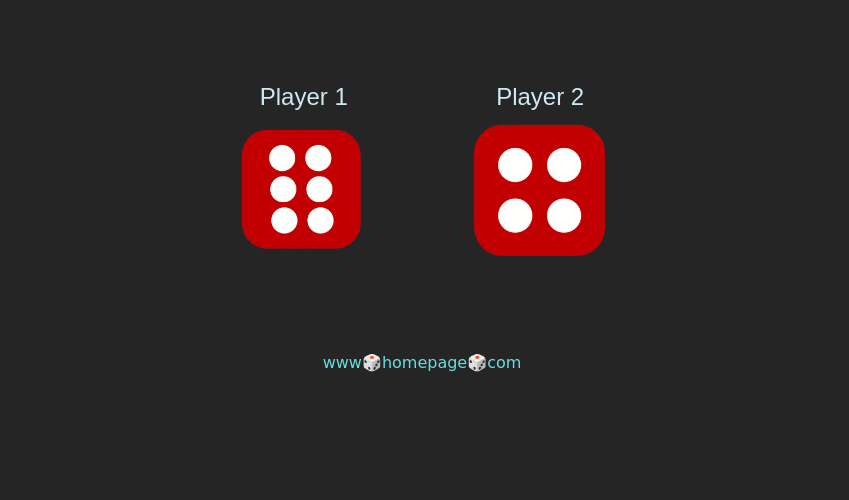
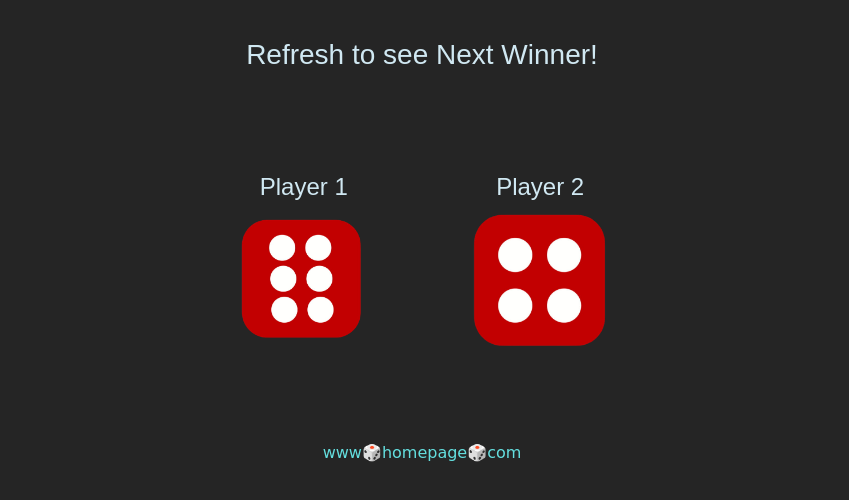
Before and after one commit to Lucifer-5/diceGame, a plain HTML site: page index.html in a window 1280 px wide. Shown: the part 168-668 px from the top of the page, without its empty margins (218-1067 px from the left). Drawn offline with nearby package versions, Linux system fonts and the light colour scheme; a web font is replaced by a local one.

Commit message:
Update index.html

```diff
--- a/index.html
+++ b/index.html
@@ -15,6 +15,9 @@
     <section class="container-fluid">
 
 <h1 id="heading1" class="heading">Refresh Me</h1>
+<br>
+<br>
+<h3>Refresh to see Next Winner!</h3>
 <hr>
 <div class="row justify-content-center">
   <div class="col-lg-3 col-md-4 col-sm-5">
```
